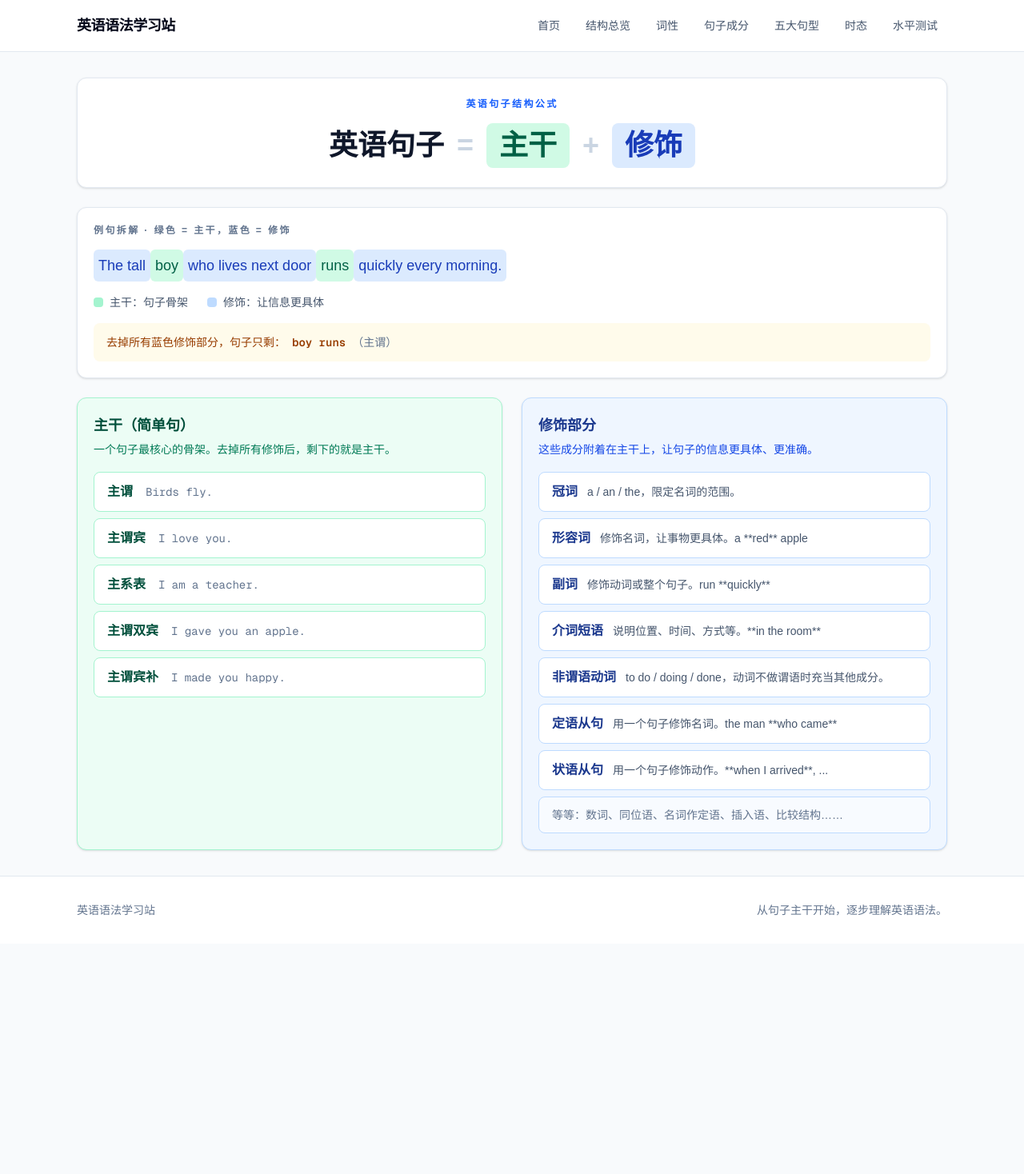
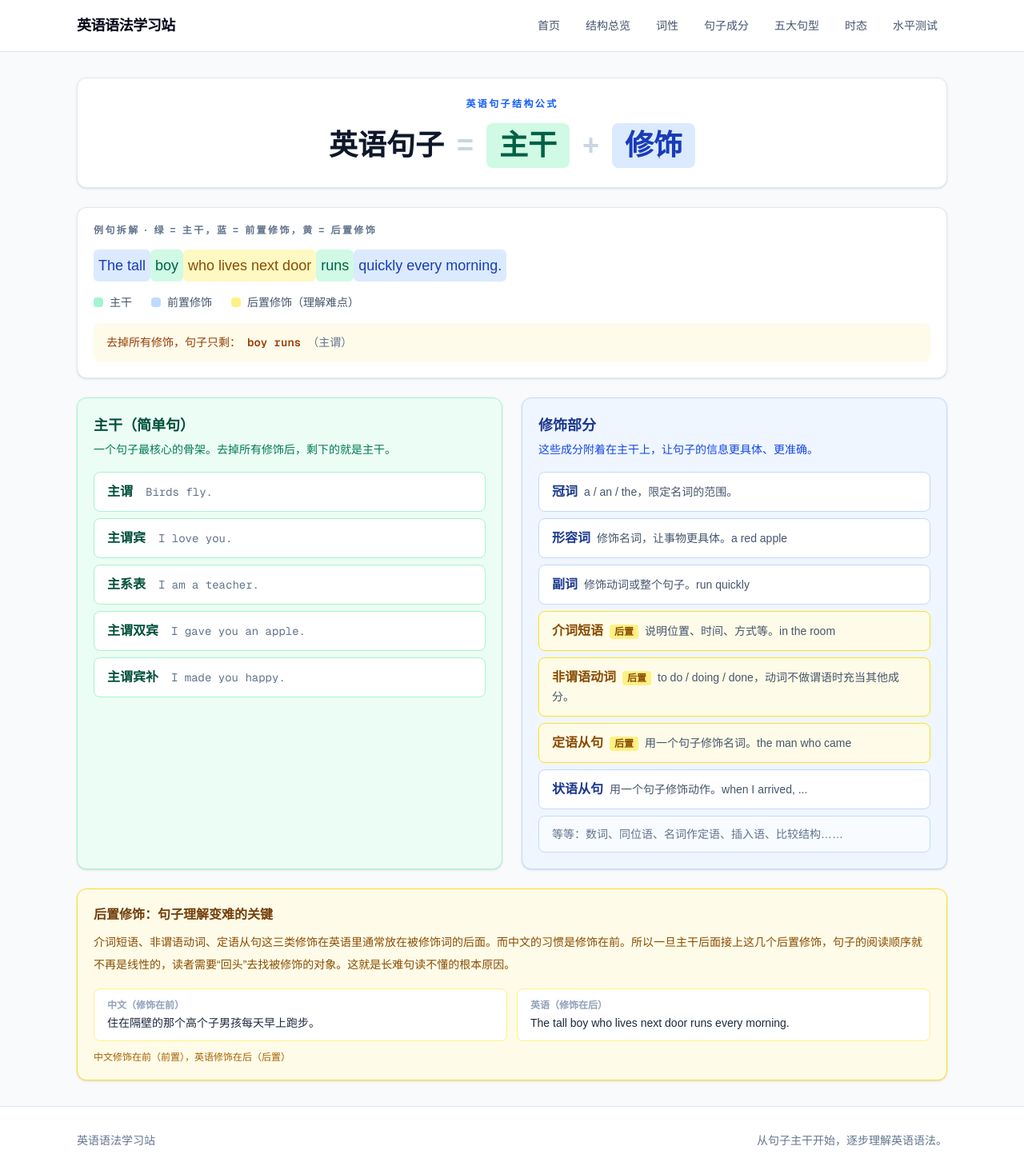
Before and after one commit to Jet-zz/EnglishGrammarSite, a Next.js app: page /grammar/structure-overview in a window 1280 px wide. Shown: the whole page at 80% size. Before the commit the page ends 1180 px from the top, so only its background shows below. Built offline with nearby package versions, Linux system fonts and the light colour scheme.

Commit message:
英语结构总览新增后置修饰标注：介词短语，非谓语动词，定语从句标黄”

```diff
--- a/src/app/grammar/structure-overview/page.tsx
+++ b/src/app/grammar/structure-overview/page.tsx
@@ -20,7 +20,7 @@ export default function StructureOverviewPage() {
       {/* Annotated example */}
       <section className="mt-6 rounded-xl border border-slate-200 bg-white p-5 shadow-sm">
         <p className="text-xs font-semibold uppercase tracking-[0.2em] text-slate-500">
-          例句拆解 · 绿色 = 主干，蓝色 = 修饰
+          例句拆解 · 绿 = 主干，蓝 = 前置修饰，黄 = 后置修饰
         </p>
         <div className="mt-4 flex flex-wrap text-lg leading-10">
           {demo.annotations.map((a, i) => (
@@ -32,15 +32,19 @@ export default function StructureOverviewPage() {
         <div className="mt-4 flex gap-6 text-sm">
           <div className="flex items-center gap-2">
             <span className="inline-block h-3 w-3 rounded bg-emerald-200" />
-            <span className="text-slate-600">主干：句子骨架</span>
+            <span className="text-slate-600">主干</span>
           </div>
           <div className="flex items-center gap-2">
             <span className="inline-block h-3 w-3 rounded bg-blue-200" />
-            <span className="text-slate-600">修饰：让信息更具体</span>
+            <span className="text-slate-600">前置修饰</span>
+          </div>
+          <div className="flex items-center gap-2">
+            <span className="inline-block h-3 w-3 rounded bg-yellow-200" />
+            <span className="text-slate-600">后置修饰（理解难点）</span>
           </div>
         </div>
         <div className="mt-4 rounded-lg bg-amber-50 px-4 py-3 text-sm leading-6 text-amber-800">
-          去掉所有蓝色修饰部分，句子只剩：
+          去掉所有修饰，句子只剩：
           <span className="ml-2 font-mono font-semibold">boy runs</span>
           <span className="ml-2 text-slate-500">（主谓）</span>
         </div>
@@ -71,18 +75,67 @@ export default function StructureOverviewPage() {
             这些成分附着在主干上，让句子的信息更具体、更准确。
           </p>
           <div className="mt-4 grid gap-2">
-            {overviewData.modifiers.map((m) => (
-              <div key={m.name} className="rounded-lg border border-blue-200 bg-white px-4 py-3">
-                <span className="font-semibold text-blue-900">{m.name}</span>
-                <span className="ml-3 text-sm text-slate-600">{m.description}</span>
-              </div>
-            ))}
+            {overviewData.modifiers.map((m) => {
+              const isHard = (m as { hard?: boolean }).hard;
+              return (
+                <div
+                  key={m.name}
+                  className={
+                    isHard
+                      ? "rounded-lg border border-yellow-300 bg-yellow-50 px-4 py-3"
+                      : "rounded-lg border border-blue-200 bg-white px-4 py-3"
+                  }
+                >
+                  <span
+                    className={
+                      isHard ? "font-semibold text-yellow-800" : "font-semibold text-blue-900"
+                    }
+                  >
+                    {m.name}
+                  </span>
+                  {isHard ? (
+                    <span className="ml-2 rounded bg-yellow-200 px-1.5 py-0.5 text-xs font-semibold text-yellow-800">
+                      后置
+                    </span>
+                  ) : null}
+                  <span className="ml-2 text-sm text-slate-600">{m.description}</span>
+                </div>
+              );
+            })}
             <div className="rounded-lg border border-blue-200 bg-white/60 px-4 py-3 text-sm text-slate-500">
               等等：数词、同位语、名词作定语、插入语、比较结构……
             </div>
           </div>
         </section>
       </div>
+
+      {/* Hard modifiers explanation */}
+      <section className="mt-6 rounded-xl border border-yellow-300 bg-yellow-50 p-5 shadow-sm">
+        <h2 className="text-base font-bold text-yellow-900">
+          {overviewData.hardModifiers.title}
+        </h2>
+        <p className="mt-2 text-sm leading-7 text-yellow-800">
+          {overviewData.hardModifiers.body}
+        </p>
+
+        <div className="mt-4 grid gap-3 sm:grid-cols-2">
+          <div className="rounded-lg border border-yellow-200 bg-white px-4 py-3">
+            <p className="text-xs font-semibold text-slate-400">中文（修饰在前）</p>
+            <p className="mt-1 text-sm font-medium text-slate-800">
+              {overviewData.hardModifiers.contrast.cn}
+            </p>
+          </div>
+          <div className="rounded-lg border border-yellow-200 bg-white px-4 py-3">
+            <p className="text-xs font-semibold text-slate-400">英语（修饰在后）</p>
+            <p className="mt-1 text-sm font-medium text-slate-800">
+              {overviewData.hardModifiers.contrast.en}
+            </p>
+          </div>
+        </div>
+        <p className="mt-3 text-xs text-yellow-700">
+          {overviewData.hardModifiers.contrast.note}
+        </p>
+      </section>
     </div>
   );
 }
--- a/src/content/grammarOverview.ts
+++ b/src/content/grammarOverview.ts
@@ -12,13 +12,22 @@ export const overviewData = {
   },
   modifiers: [
     { name: "冠词", description: "a / an / the，限定名词的范围。" },
-    { name: "形容词", description: "修饰名词，让事物更具体。a **red** apple" },
-    { name: "副词", description: "修饰动词或整个句子。run **quickly**" },
-    { name: "介词短语", description: "说明位置、时间、方式等。**in the room**" },
-    { name: "非谓语动词", description: "to do / doing / done，动词不做谓语时充当其他成分。" },
-    { name: "定语从句", description: "用一个句子修饰名词。the man **who came**" },
-    { name: "状语从句", description: "用一个句子修饰动作。**when I arrived**, ..." },
+    { name: "形容词", description: "修饰名词，让事物更具体。a red apple" },
+    { name: "副词", description: "修饰动词或整个句子。run quickly" },
+    { name: "介词短语", description: "说明位置、时间、方式等。in the room", hard: true },
+    { name: "非谓语动词", description: "to do / doing / done，动词不做谓语时充当其他成分。", hard: true },
+    { name: "定语从句", description: "用一个句子修饰名词。the man who came", hard: true },
+    { name: "状语从句", description: "用一个句子修饰动作。when I arrived, ..." },
   ],
+  hardModifiers: {
+    title: "后置修饰：句子理解变难的关键",
+    body: "介词短语、非谓语动词、定语从句这三类修饰在英语里通常放在被修饰词的后面。而中文的习惯是修饰在前。所以一旦主干后面接上这几个后置修饰，句子的阅读顺序就不再是线性的，读者需要“回头”去找被修饰的对象。这就是长难句读不懂的根本原因。",
+    contrast: {
+      cn: "住在隔壁的那个高个子男孩每天早上跑步。",
+      en: "The tall boy who lives next door runs every morning.",
+      note: "中文修饰在前（前置），英语修饰在后（后置）",
+    },
+  },
 };
 
 export const demo = {
@@ -26,7 +35,7 @@ export const demo = {
   annotations: [
     { text: "The tall ", color: "bg-blue-100 text-blue-800" },
     { text: "boy", color: "bg-emerald-100 text-emerald-800" },
-    { text: " who lives next door ", color: "bg-blue-100 text-blue-800" },
+    { text: " who lives next door ", color: "bg-yellow-100 text-yellow-800" },
     { text: " runs", color: "bg-emerald-100 text-emerald-800" },
     { text: " quickly every morning.", color: "bg-blue-100 text-blue-800" },
   ],
```
